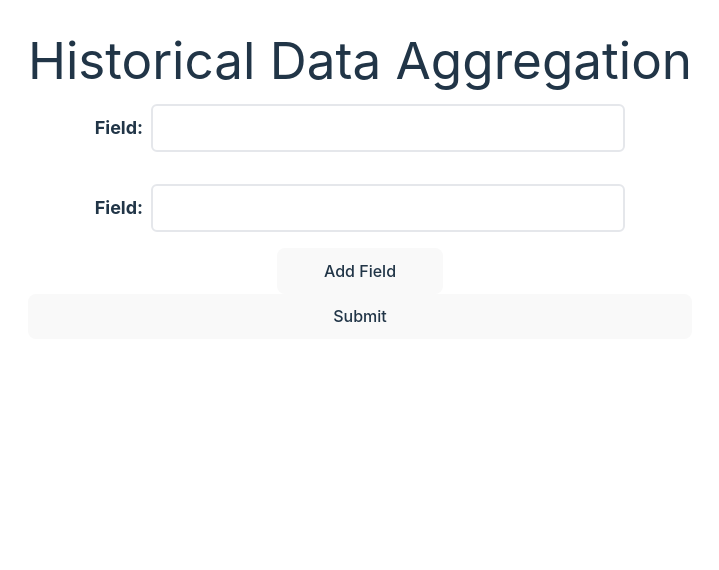
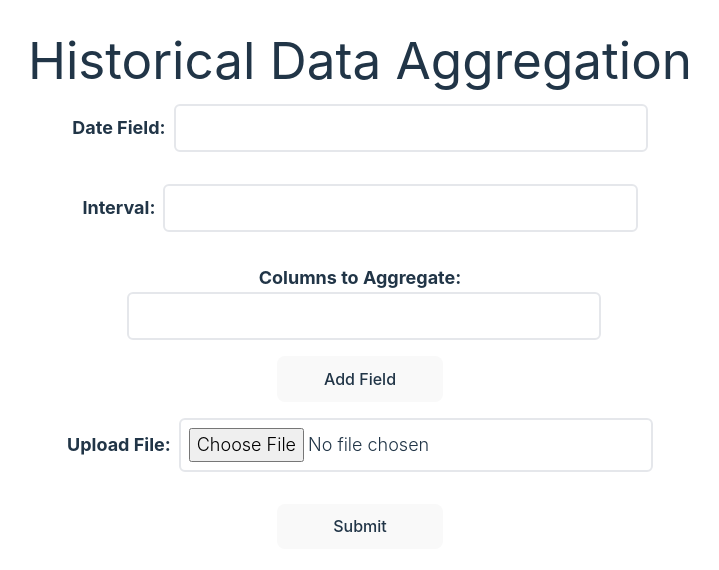
Before and after one commit to uzoma-nwanne/JS_PRO_TIMESERIES_FRONT, a React (Vite) app: page / in a window 1280 px wide. Shown: the top 570 px of the page, without its empty margins (280-999 px from the left). Built offline with nearby package versions, Linux system fonts and the light colour scheme.

Commit message:
ftech data

```diff
--- a/src/components/DynamicInput.tsx
+++ b/src/components/DynamicInput.tsx
@@ -18,7 +18,7 @@ const DynamicInput: React.FC<DynamicProps> = ({inputFields, handleAddField, hand
         <div key={index} className="flex flex-row">
           <Input
             name={"field"}
-            label={"Field"}
+            label={"Columns to Aggregate"}
             id={"field"}
             type="text"
             required
--- a/src/components/Input.tsx
+++ b/src/components/Input.tsx
@@ -8,7 +8,7 @@ interface InputProps extends InputHTMLAttributes<HTMLInputElement> {
   required?: boolean;
   disabled?: boolean;
   onChange: (e:ChangeEvent<HTMLInputElement>)=>void,
-  value:string
+  value?:string
 }
 const Input: React.FC<InputProps> = ({
   name,
--- a/src/components/MyForm.tsx
+++ b/src/components/MyForm.tsx
@@ -1,12 +1,15 @@
 import React, { ChangeEvent, FormEvent, useState} from "react";
 import Input from "./Input";
 import DynamicInput from "./DynamicInput";
-//import { PhotoIcon, UserCircleIcon } from "@heroicons/react/24/solid";
+
 const MyForm: React.FC = () => {
   const [field, setField] = useState("");
   const [inputFields, setInputFields] = React.useState<{ column: string }[]>([
     { column: "" },
   ]);
+  const [file, setFile] = useState<File | undefined>(undefined);
+  const [data, setData] = useState({});
+  const [interval, setInterval] = useState<string>('');
 
   const handleAddField = () => {
     const newField = { column: "" };
@@ -15,39 +18,90 @@ const MyForm: React.FC = () => {
 
   const handleRemoveField = (index: number) => {
     const data = [...inputFields];
-      data.splice(index, 1);
-      setInputFields(data);
-
+    data.splice(index, 1);
+    setInputFields(data);
   };
 
-  const handleInputChange = (e:ChangeEvent<HTMLInputElement>, index:number)=>{
+  const handleInputChange = (
+    e: ChangeEvent<HTMLInputElement>,
+    index: number
+  ) => {
     const data = [...inputFields];
-    data[index]=  {column:e.target.value};
-    setInputFields(data)
+    data[index] = { column: e.target.value };
+    setInputFields(data);
+  };
+  const handleSubmit = async (e: FormEvent<HTMLFormElement>) => {
+    e.preventDefault();
+    if(typeof file === 'undefined') return ;
+    const columnsToAggregate = inputFields.flatMap((input)=>Object.values(input));
+    const formData = new FormData();
+    formData.append('file', file);
+    formData.append('interval', interval);
+    formData.append('dateField', field);
+    formData.append('columnsToAggregate', columnsToAggregate.toString());
+    const results = await fetch("http://localhost:5000/timeseries/csv",{
+        method:"POST",
+        body:formData
+    })
+    const json = await results.json();
+    setData(json)
+    console.log(data)
+  };
+  const handleField = (e: ChangeEvent<HTMLInputElement>): void => {
+    setField(e.target.value);
+    // console.log(field)
+  };
+
+  const handleFile = (e: ChangeEvent<HTMLInputElement>): void => {
+    const target = e.target as HTMLInputElement & {
+      files: FileList;
+    };
+    setFile(target.files[0])
+  };
+
+  const handleInterval = (e:ChangeEvent<HTMLInputElement>):void =>{
+    setInterval(e.target.value);
   }
-  const handleSubmit = (e:FormEvent<HTMLFormElement>) => {
-    e.preventDefault()
- console.log(inputFields)
-  };
-  const handleField = (e:ChangeEvent<HTMLInputElement>):void => {
-    setField(e.target.value);
-   // console.log(field)
-  };
   return (
     <>
       <h1>Historical Data Aggregation</h1>
-      <form  className="flex flex-col" onSubmit={handleSubmit}>
+      <form className="flex flex-col" onSubmit={handleSubmit}>
         <Input
-          name="field"
-          label="Field"
+          name="dateField"
+          label="Date Field"
           id="field"
           type="text"
           required
           value={field}
           onChange={handleField}
         />
-        <DynamicInput inputFields ={inputFields} handleAddField={handleAddField} handleRemoveField={handleRemoveField} handleInputChange ={handleInputChange}/>
-        <button>Submit</button>
+         <Input
+          name="interval"
+          label="Interval"
+          id="interval"
+          type="text"
+          required
+          value={interval}
+          onChange={handleInterval}
+        />
+        <DynamicInput
+          inputFields={inputFields}
+          handleAddField={handleAddField}
+          handleRemoveField={handleRemoveField}
+          handleInputChange={handleInputChange}
+        />
+        <Input
+          name="file"
+          label="Upload File"
+          id="file"
+          type="file"
+          required
+          accept=".csv, text/csv"
+          onChange={handleFile}
+        />
+        <div>
+          <button className="m-4 w-1/4 self-centre">Submit</button>
+        </div>
       </form>
     </>
   );
```
